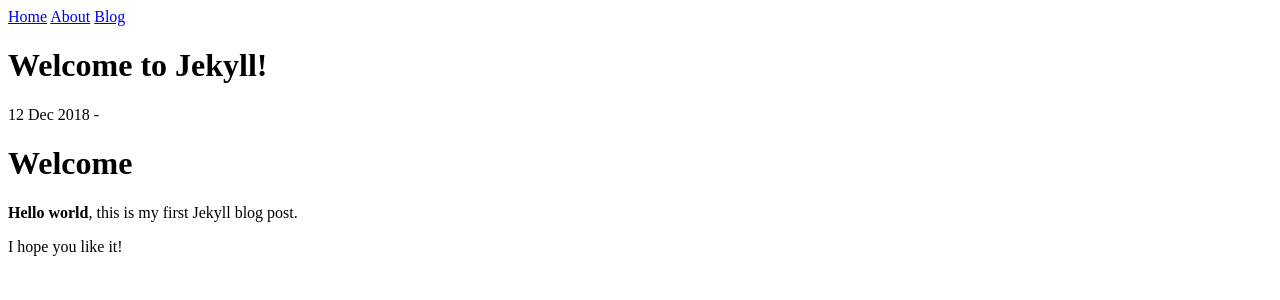
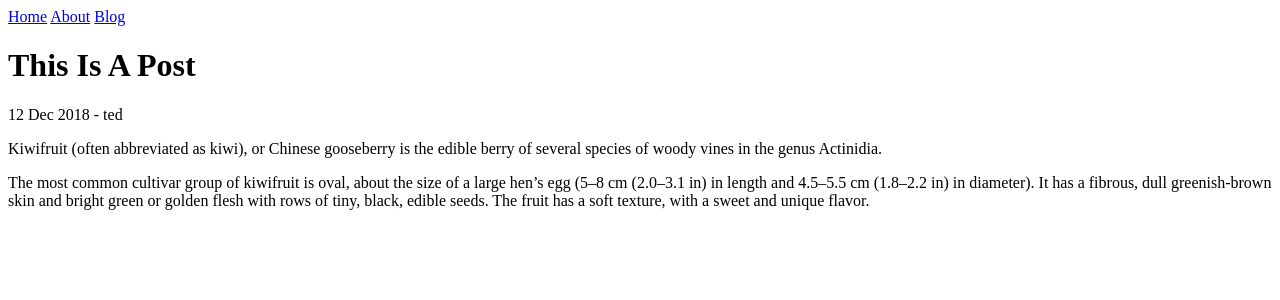
Before and after one commit to prakashph/prakashph.github.io, a Jekyll site: the page built from _posts/2018-12-12-this-is-a-post.md, in a window 1280 px wide. Shown: the top 300 px of the page. Built offline with Jekyll 4.4.1, drawn with Linux system fonts in a browser that asks for light colours.

Commit message:
Update 2018-12-12-this-is-a-post.md

```diff
--- a/_posts/2018-12-12-this-is-a-post.md
+++ b/_posts/2018-12-12-this-is-a-post.md
@@ -1,10 +1,12 @@
 ---
 layout: post
-title:  "Welcome to Jekyll!"
+author: ted
 ---
+Kiwifruit (often abbreviated as kiwi), or Chinese gooseberry is the edible
+berry of several species of woody vines in the genus Actinidia.
 
-# Welcome
-
-**Hello world**, this is my first Jekyll blog post.
-
-I hope you like it!
+The most common cultivar group of kiwifruit is oval, about the size of a large
+hen's egg (5–8 cm (2.0–3.1 in) in length and 4.5–5.5 cm (1.8–2.2 in) in
+diameter). It has a fibrous, dull greenish-brown skin and bright green or
+golden flesh with rows of tiny, black, edible seeds. The fruit has a soft
+texture, with a sweet and unique flavor.
```
